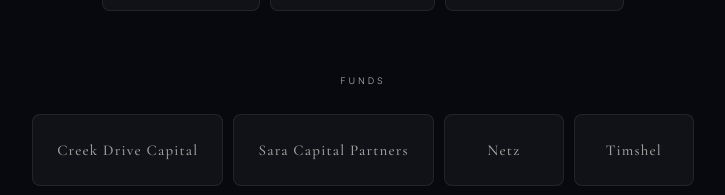
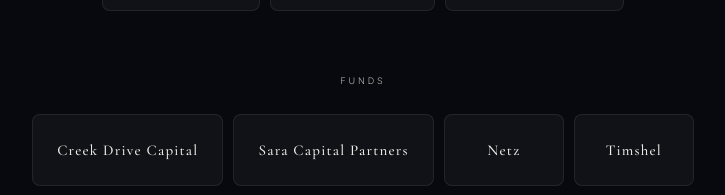
Before and after one commit to bsol95/skipfor-capital, a plain HTML site: page index.html in a window 1280 px wide. Shown: the part 568-763 px from the top of the page, without its empty margins (277-1002 px from the left). Drawn offline with nearby package versions, Linux system fonts and the light colour scheme.

Commit message:
Brighten fund card text to full white

```diff
--- a/index.html
+++ b/index.html
@@ -181,7 +181,7 @@
       font-size: 15px;
       font-weight: 500;
       letter-spacing: 0.08em;
-      color: var(--text-mid);
+      color: var(--text);
       white-space: nowrap;
       transition: color 0.2s ease;
     }
```
